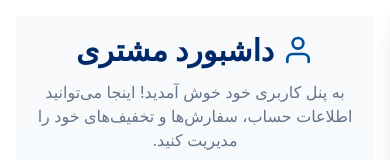
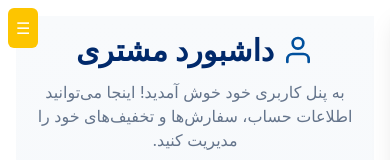
Before and after one commit to pooria159/grosha_frontend, a React (Vite) app: page /customer-dashboard in a window 390 px wide. Shown: the top 160 px of the page. Built offline with nearby package versions, Linux system fonts and the light colour scheme; no server answers.

Commit message:
fix dashboard customer

```diff
--- a/src/pages/css/DashboardSlider.css
+++ b/src/pages/css/DashboardSlider.css
@@ -2,10 +2,21 @@
     width: 8px;
 }
 
+
+html, body {
+  overflow-x: hidden;
+}
+
 .sidebar {
+  height: 100vh;
+  position: relative;
+  transition: all 0.3s;
+}
+
+/* .sidebar {
     scrollbar-width: thin;
     scrollbar-color: #4B5563 #1F2937;
-}
+} */
 
 .sidebar::-webkit-scrollbar-track {
     background: #1F2937;
--- a/src/pages/customer/CustomerDashboard.tsx
+++ b/src/pages/customer/CustomerDashboard.tsx
@@ -5,25 +5,51 @@ import "../css/DashboardSlider.css";
 
 const CustomerDashboard: React.FC = () => {
   const [isMobileView, setIsMobileView] = useState(window.innerWidth < 768);
+  const [sidebarOpen, setSidebarOpen] = useState(!isMobileView);
 
   useEffect(() => {
     const handleResize = () => {
-      setIsMobileView(window.innerWidth < 768);
+      const mobile = window.innerWidth < 768;
+      setIsMobileView(mobile);
+      if (!mobile) {
+        setSidebarOpen(true);
+      } else {
+        setSidebarOpen(false);
+      }
     };
 
     window.addEventListener("resize", handleResize);
     return () => window.removeEventListener("resize", handleResize);
   }, []);
 
+  const toggleSidebar = () => {
+    setSidebarOpen(!sidebarOpen);
+  };
+
   return (
     <div className="relative flex min-h-screen bg-[#FDC500]">
-      <Sidebar />
+      <div
+        className={`fixed md:static z-20 h-full transition-all duration-300 ${
+          sidebarOpen ? "w-64" : "w-0 overflow-hidden"
+        }`}
+      >
+        <Sidebar toggleSidebar={isMobileView ? toggleSidebar : undefined} />
+      </div>
 
       <div
         className={`flex-1 transition-all duration-300 ${
-          isMobileView ? "mr-0" : "md:ml-64"
+          sidebarOpen && !isMobileView ? "ml-64" : "ml-0"
         }`}
       >
+        {isMobileView && (
+          <button
+            onClick={toggleSidebar}
+            className="fixed z-10 p-2 m-2 text-white bg-[#FDC500] rounded-md"
+          >
+            ☰
+          </button>
+        )}
+
         <div className="p-4 md:p-8 h-screen overflow-y-auto bg-[#ffffff]">
           <Outlet />
         </div>
```
